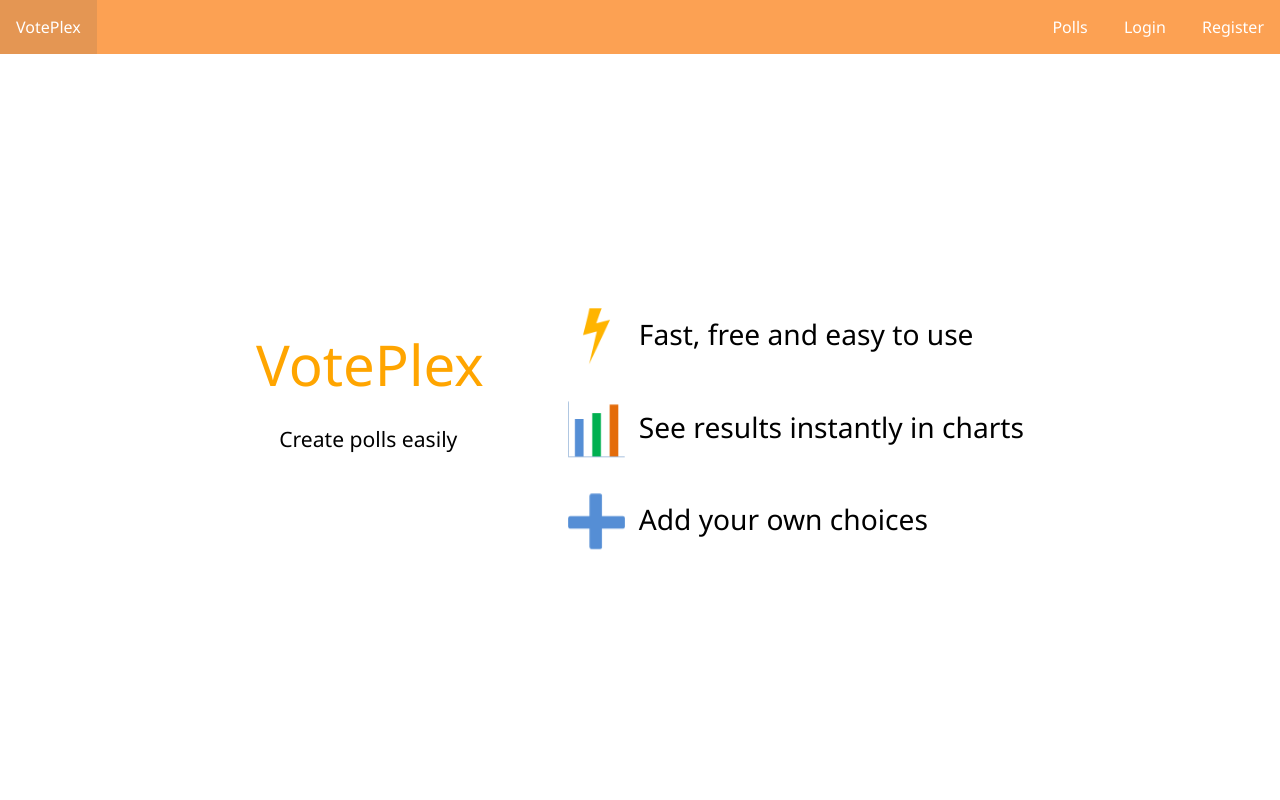
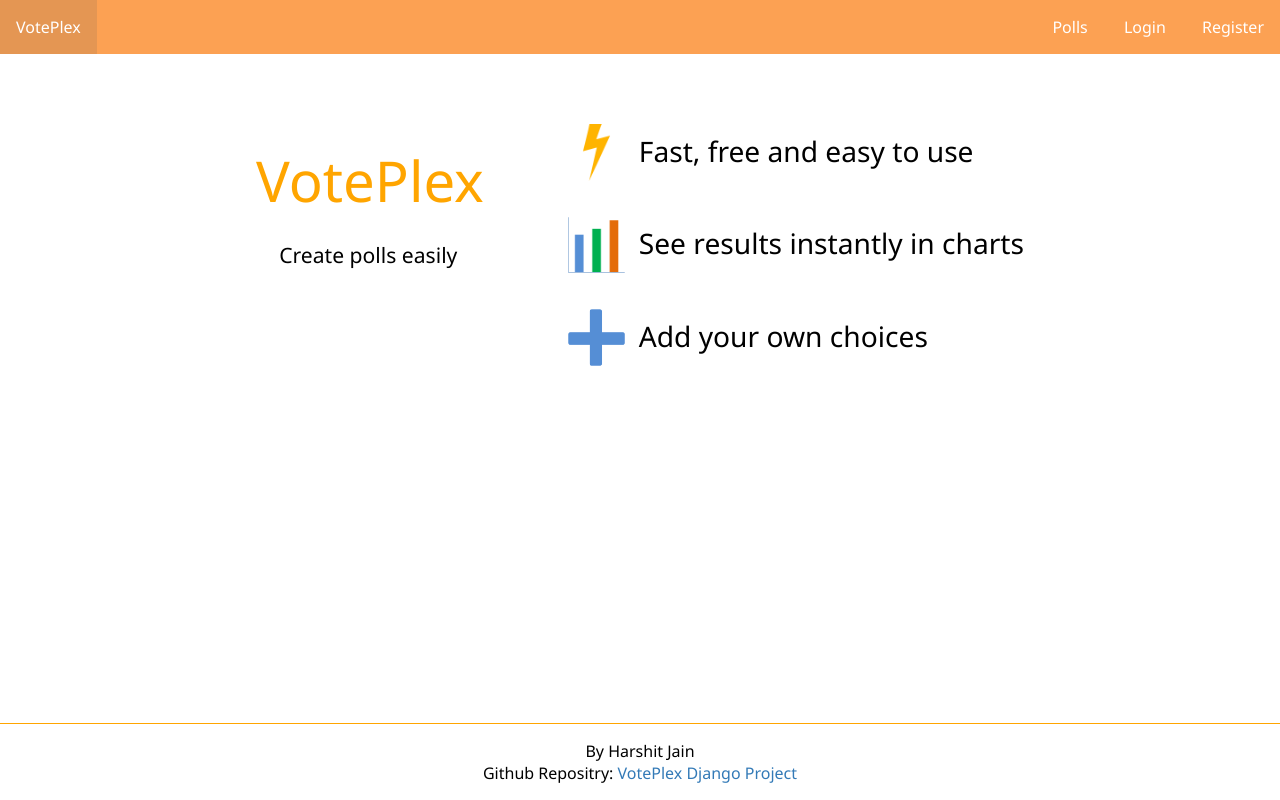
Before and after one commit to harigat/FreeCodeCamp-Polls-Project, a Django app: template polls/templates/polls/home.html in a window 1280 px wide. Run offline with Django 3.2, Linux system fonts and the light colour scheme; the template is opened without the code that fills it, so the values that code supplies are empty.

Commit message:
Added footer

```diff
--- a/polls/static/css/styles.css
+++ b/polls/static/css/styles.css
@@ -1,6 +1,29 @@
+html{
+	height:100%;
+}
 body{
 	margin:0;
 	font-family: "Segoe UI",'Calibri';
+	min-height:100%;
+	position:relative;
+	padding-bottom:6em;
+	box-sizing:border-box
+}
+#footer{
+	text-align:center;
+	border-top:1px solid orange;
+	padding:1em 0 1em 0;
+	right:0;
+	left:0;
+	bottom:0;
+	position:absolute;
+}
+#footer a{
+	color:#337ab7;
+	text-decoration:none;
+}
+#home-container+#footer{
+
 }
 /******* Nav Bar ******/
 #nav,#nav ul{
@@ -76,7 +99,7 @@ body{
 	overflow: hidden;
 }
 
-.list>a:first-child{
+.list>a{
 	padding:1em;
 	text-decoration:none;
 	color:rgb(66, 139, 202);
@@ -87,6 +110,7 @@ body{
 	box-sizing:border-box;
 	white-space:nowrap;
 	overflow:hidden;
+    text-overflow: ellipsis;
 }
 
 /*To increase specificity*/
@@ -201,13 +225,7 @@ button[type=submit]:hover{
 
 /****** Home ******/
 #home-container,#detail-container {
-    width: 60%;
-    position: absolute;
-    top: 50%;
-    transform: translate(-50%,-50%);
-    left: 50%;
-    height: 17em;
-
+	margin:3em auto 0;
 }
 
 #banner>div{
@@ -257,10 +275,9 @@ img{
 @media screen and (max-width:769px){
 	#detail-container,#home-container{
 		width:90%;
-	    margin-top:3em;
+		height:auto;
 	}
-	#detail-container,#banner,#home-container,#features span{
-		top:initial;
+	#banner,#features span{
 		transform: translate(-50%);
 		left: 50%;
 		top:auto;
@@ -292,12 +309,12 @@ img{
 	}
 	#container{
 	width:90%;
-
-}
+	}
 }
 @media screen and (min-width:770px){
 	#detail-container,#home-container{
-		width:80%
+		width:80%;
+		height: 17em;
 	}
 	#detail-container>div{
 		width:48%
@@ -327,7 +344,7 @@ img{
 	#detail-container,#home-container{
 		width:60%
 	}
-		#home-container{
+	#home-container{
 		font-size:1.1vw
 	}
 
--- a/polls/templates/polls/base.html
+++ b/polls/templates/polls/base.html
@@ -31,6 +31,7 @@
 </ul>
 {% block content %}
 {% endblock %}
+<div id='footer'>By Harshit Jain<br>Github Repositry: <a href='https://github.com/harshit-j/VotePlex-Django-Project'>VotePlex Django Project</a>
 {% block js %}
 {% endblock %}
 </body>
```
